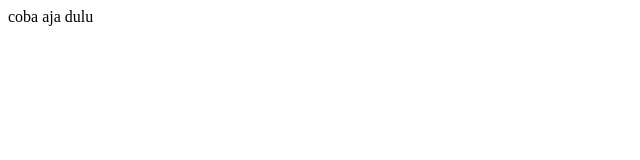
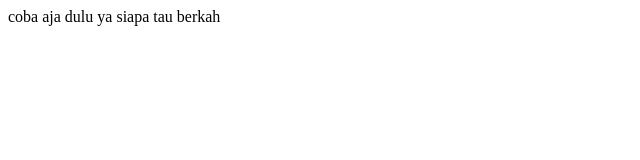
Before and after one commit to DimasMids444/coba-coba-2, a plain HTML site: page index.html in a window 1280 px wide. Shown: the whole page, without its empty margins (0-640 px from the left). Drawn offline with Linux system fonts and the light colour scheme.

Commit message:
first commit

```diff
--- a/index.html
+++ b/index.html
@@ -8,5 +8,6 @@
 </head>
 <body>
     coba aja dulu
+    ya siapa tau berkah
 </body>
 </html>
```
